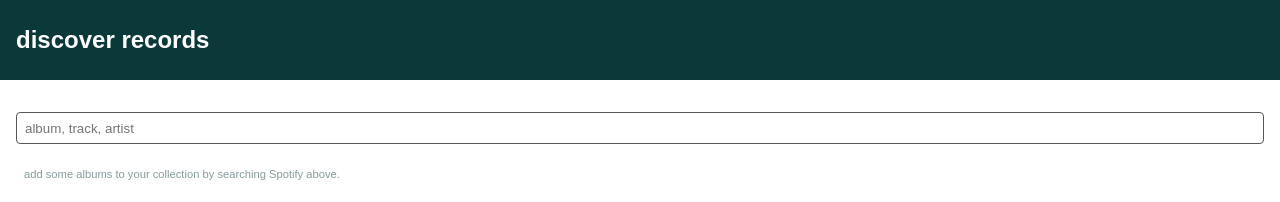
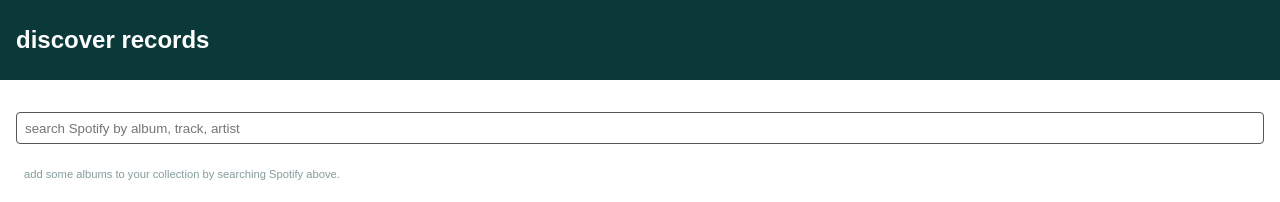
Before and after one commit to jenikashannon/audioFile, a React (Create React App) app: page /discover in a window 1280 px wide. Shown: the top 202 px of the page. Built offline with nearby package versions, Linux system fonts and the light colour scheme.

Commit message:
add project README

```diff
--- a/src/components/SearchCratesModal/SearchCratesModal.jsx
+++ b/src/components/SearchCratesModal/SearchCratesModal.jsx
@@ -53,7 +53,7 @@ function SearchCratesModal({ crateList, toggleSearchModal }) {
 					handleSearch={searchCrates}
 					setTerm={setTerm}
 					term={term}
-					placeholder='crate name, album, track, artist'
+					placeholder='find a crate by name, album, track, artist'
 				/>
 				<h1 className='search-crates-modal__title'>crate results</h1>
 				{searchedCrateList.length === 0 && (
--- a/src/pages/DiscoverPage/DiscoverPage.jsx
+++ b/src/pages/DiscoverPage/DiscoverPage.jsx
@@ -73,7 +73,7 @@ function DiscoverPage({ triggerSnackbar }) {
 				<SearchBar
 					term={term}
 					setTerm={setTerm}
-					placeholder='album, track, artist'
+					placeholder='search Spotify by album, track, artist'
 				/>
 				<div className='discover-page__results'>
 					{discoverList.length === 0 && (
```
Also changed, not shown: 2 other files (tests, documents, lock files or other folders).
